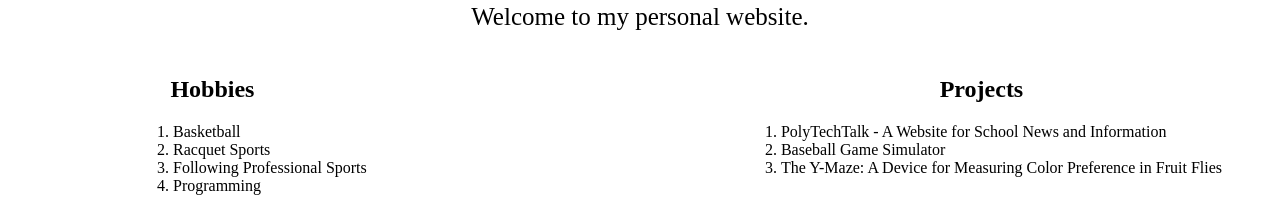
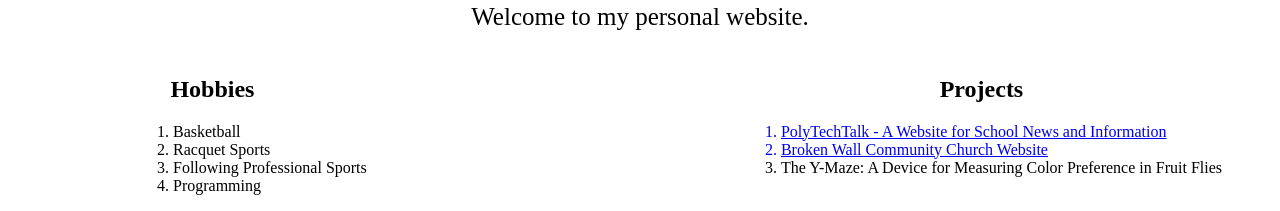
Before and after one commit to isbellbr/Website, a plain HTML site: page main.html in a window 1280 px wide. Shown: the part 752-963 px from the top of the page. Drawn offline with Linux system fonts and the light colour scheme.

Commit message:
Trying to view on github pages

```diff
--- a/main.html
+++ b/main.html
@@ -32,8 +32,12 @@
 <section id="section2">
     <h2> Projects</h2>
     <ol>
-        <li>PolyTechTalk - A Website for School News and Information</li>
-        <li>Baseball Game Simulator</li>
+        <a href="https://polytechtalk.com" target="_blank">
+            <li>PolyTechTalk - A Website for School News and Information</li>
+        </a>
+        <a href="https://brokenwallproject.org" target="_blank">
+            <li>Broken Wall Community Church Website</li>
+        </a>
         <li>The Y-Maze: A Device for Measuring Color Preference in Fruit Flies</li>
     </ol>
 </section>
```
